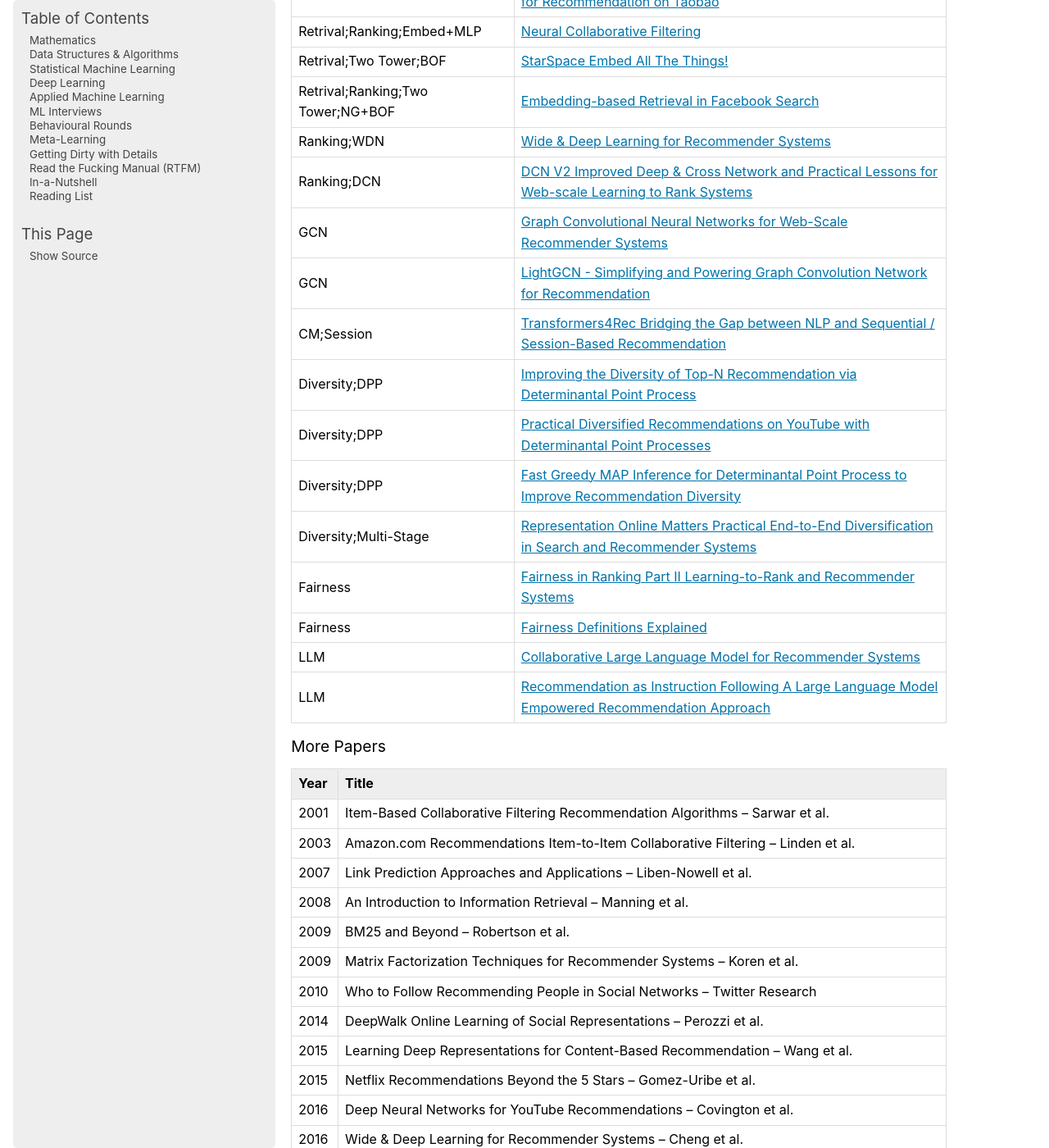
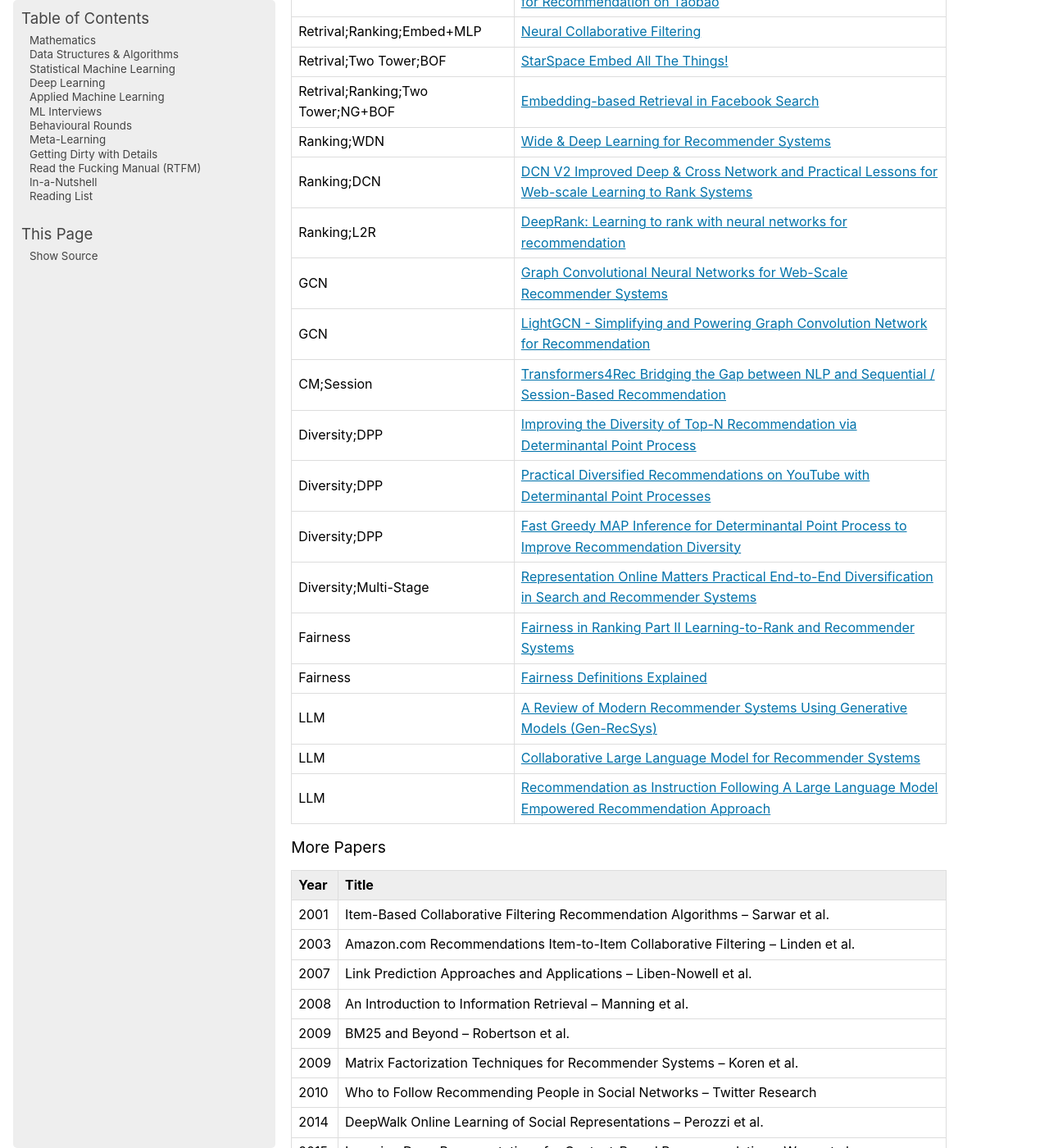
Before and after one commit to uselesstechjunks/leetcode, a Sphinx documentation site: the page built from docs/source/applied/methods/rs.rst, in a window 1280 px wide and 1400 px high, scrolled down 10296 px. Shown: the whole window at 82% size. Built offline with Sphinx 7.4.7, drawn with Linux system fonts in a browser that asks for light colours; pages that are not in the unit, such as notebooks, are missing from menus.

Commit message:
Update rs.rst

```diff
--- a/docs/source/applied/methods/rs.rst
+++ b/docs/source/applied/methods/rs.rst
@@ -252,6 +252,7 @@ Key Papers
 		Retrival;Ranking;Two Tower;NG+BOF,`Embedding-based Retrieval in Facebook Search <https://arxiv.org/abs/2006.11632>`_
 		Ranking;WDN,`Wide & Deep Learning for Recommender Systems <https://arxiv.org/abs/1606.07792>`_
 		Ranking;DCN,`DCN V2 Improved Deep & Cross Network and Practical Lessons for Web-scale Learning to Rank Systems <https://arxiv.org/abs/2008.13535>`_
+		Ranking;L2R,`DeepRank: Learning to rank with neural networks for recommendation <http://zhouxiuze.com/pub/DeepRank.pdf>`_
 		GCN,`Graph Convolutional Neural Networks for Web-Scale Recommender Systems <https://arxiv.org/abs/1806.01973>`_
 		GCN,`LightGCN - Simplifying and Powering Graph Convolution Network for Recommendation <https://arxiv.org/abs/2002.02126>`_
 		CM;Session,`Transformers4Rec Bridging the Gap between NLP and Sequential / Session-Based Recommendation <https://scontent.fblr25-1.fna.fbcdn.net/v/t39.8562-6/243129449_615285476133189_8760410510155369283_n.pdf?_nc_cat=104&ccb=1-7&_nc_sid=b8d81d&_nc_ohc=WDJcULkgkY8Q7kNvgHspPmM&_nc_zt=14&_nc_ht=scontent.fblr25-1.fna&_nc_gid=A_fmEzCPOHil7q9dPSpYsHS&oh=00_AYDCkVOnyZufYEGHEQORBbfI-blNODNIrePL4TaB8p_82A&oe=67A8FEDE>`_
@@ -261,6 +262,7 @@ Key Papers
 		Diversity;Multi-Stage,`Representation Online Matters Practical End-to-End Diversification in Search and Recommender Systems <https://arxiv.org/pdf/2305.15534>`_
 		Fairness,`Fairness in Ranking Part II Learning-to-Rank and Recommender Systems <https://dl.acm.org/doi/pdf/10.1145/3533380>`_
 		Fairness,`Fairness Definitions Explained <https://fairware.cs.umass.edu/papers/Verma.pdf>`_
+		LLM,`A Review of Modern Recommender Systems Using Generative Models (Gen-RecSys) <https://arxiv.org/abs/2404.00579>`_
 		LLM,`Collaborative Large Language Model for Recommender Systems <https://arxiv.org/abs/2311.01343>`_
 		LLM,`Recommendation as Instruction Following A Large Language Model Empowered Recommendation Approach <https://arxiv.org/abs/2305.07001>`_
 
```
